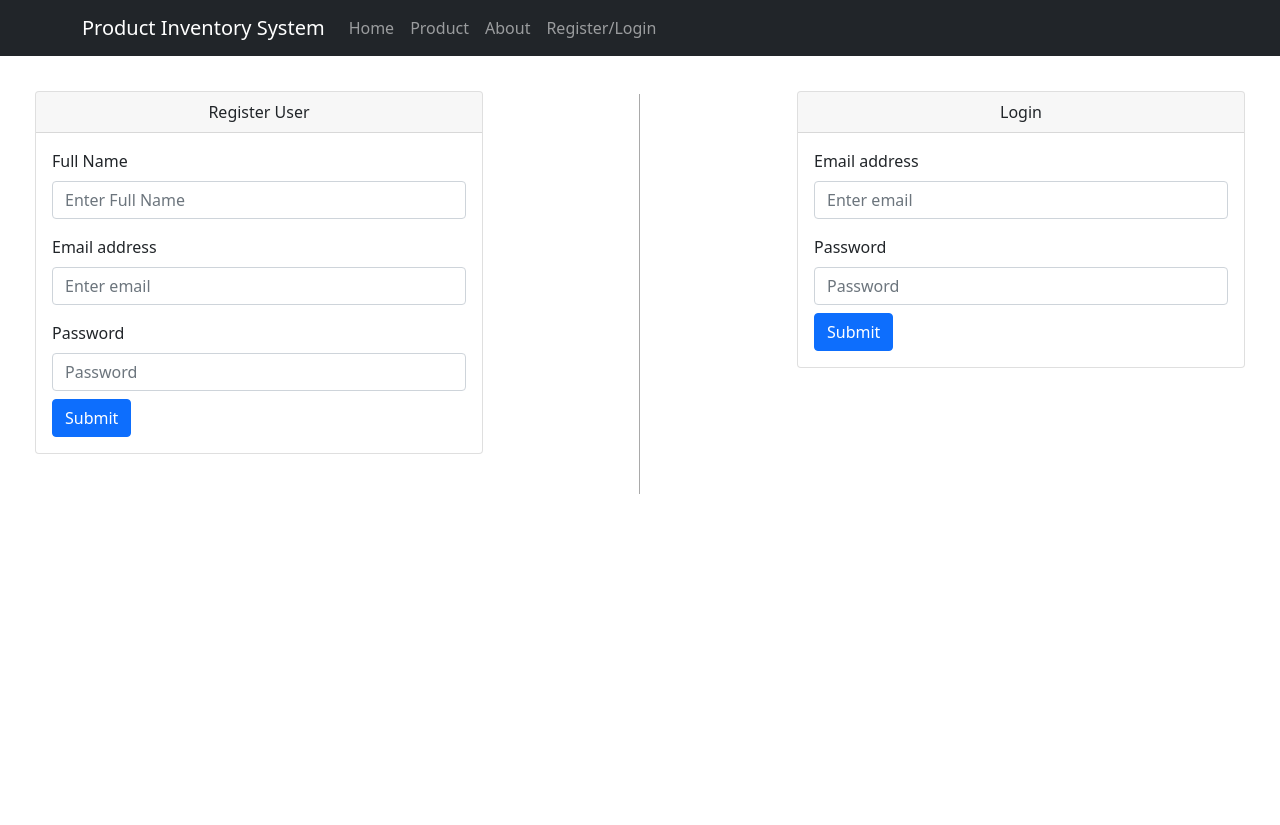
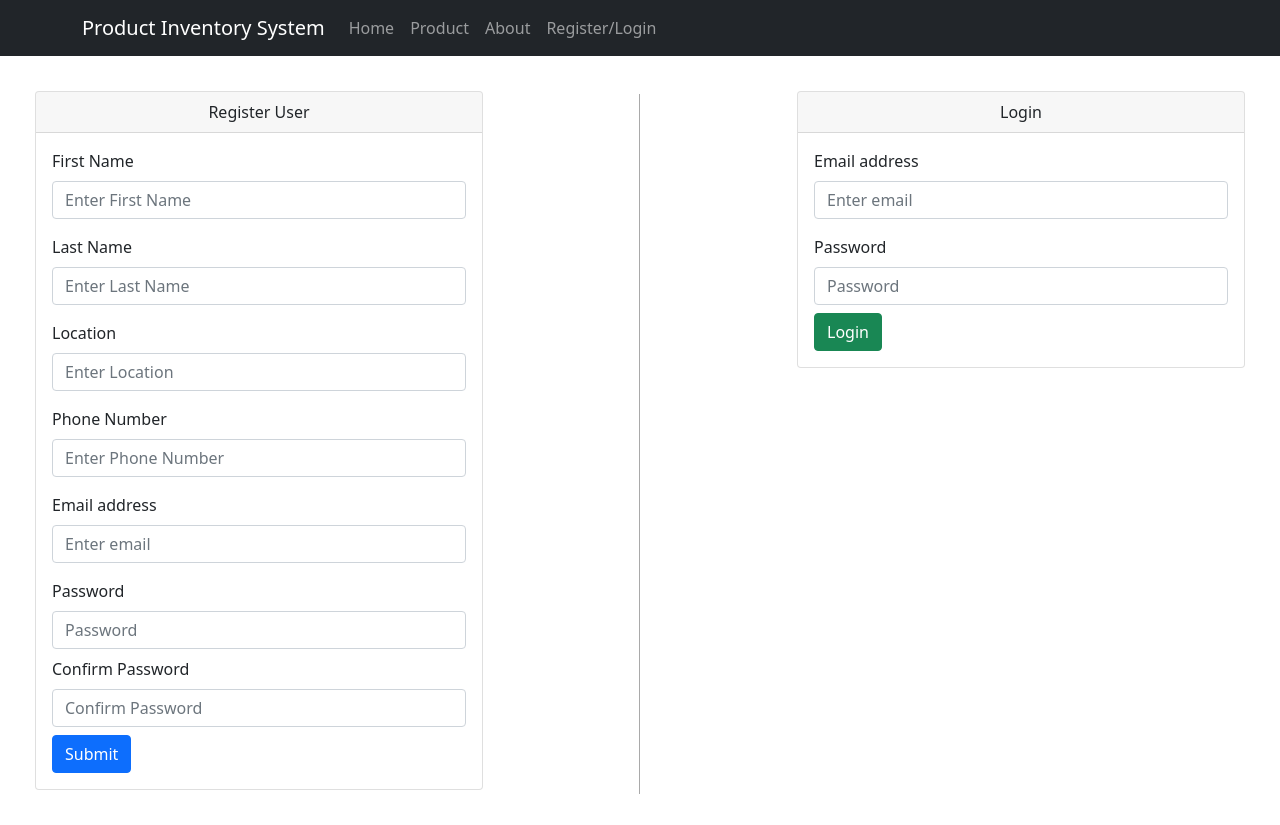
Before and after one commit to trishu/my-app, a React (Create React App) app: page /register-login in a window 1280 px wide. Before the commit the page ends 800 px from the top, so only its background shows below. Built offline with nearby package versions, Linux system fonts and the light colour scheme.

Commit message:
login page changes

```diff
--- a/src/components/Login.jsx
+++ b/src/components/Login.jsx
@@ -19,8 +19,8 @@ const Login = () => {
                             <Form.Control type="password" placeholder="Password" />
                         </Form.Group>
 
-                        <Button variant="primary" type="submit">
-                            Submit
+                        <Button variant="success" type="submit">
+                            Login
                         </Button>
                     </Form>
                 </Card.Body>
--- a/src/components/RegisterLogin.jsx
+++ b/src/components/RegisterLogin.jsx
@@ -4,7 +4,7 @@ import RegisterUser from "./RegisterUser";
 const RegisterLogin = () => {
     return (<div>
         <RegisterUser/>
-        <div style = {{height: '400px', borderRight: '1px solid #A9A9A9',position: 'absolute',right: '50%',marginTop:'3%'}}/>
+        <div style = {{height: '700px', borderRight: '1px solid #A9A9A9',position: 'absolute',right: '50%',marginTop:'3%'}}/>
         <Login/>
 
     </div>);
--- a/src/components/RegisterUser.jsx
+++ b/src/components/RegisterUser.jsx
@@ -9,9 +9,24 @@ const RegisterUser = () => {
                 <Card.Header className="text-center"><span>Register User</span></Card.Header>
                 <Card.Body>
                     <Form>
-                        <Form.Group className="mb-3" controlId="registerUserName">
-                            <Form.Label>Full Name</Form.Label>
-                            <Form.Control type="Text" placeholder="Enter Full Name" />
+                        <Form.Group className="mb-3" controlId="registerUserFName">
+                            <Form.Label>First Name</Form.Label>
+                            <Form.Control type="Text" placeholder="Enter First Name" />
+                        </Form.Group>
+
+                        <Form.Group className="mb-3" controlId="registerUserLName">
+                            <Form.Label>Last Name</Form.Label>
+                            <Form.Control type="Text" placeholder="Enter Last Name" />
+                        </Form.Group>
+
+                        <Form.Group className="mb-3" controlId="registerUserLocation">
+                            <Form.Label>Location</Form.Label>
+                            <Form.Control type="Text" placeholder="Enter Location" />
+                        </Form.Group>
+
+                        <Form.Group className="mb-3" controlId="registerUserPhone">
+                            <Form.Label>Phone Number</Form.Label>
+                            <Form.Control type="Text" placeholder="Enter Phone Number" />
                         </Form.Group>
 
                         <Form.Group className="mb-3" controlId="registerUserEmail">
@@ -19,9 +34,14 @@ const RegisterUser = () => {
                             <Form.Control type="email" placeholder="Enter email" />
                         </Form.Group>
 
-                        <Form.Group className="mb-2" controlId="registerUserSPassword">
+                        <Form.Group className="mb-2" controlId="registerUserPassword">
                             <Form.Label>Password</Form.Label>
                             <Form.Control type="password" placeholder="Password" />
+                        </Form.Group>
+
+                        <Form.Group className="mb-2" controlId="registerUserConfirmPassword">
+                            <Form.Label>Confirm Password</Form.Label>
+                            <Form.Control type="confirmPassword" placeholder="Confirm Password" />
                         </Form.Group>
 
                         <Button variant="primary" type="submit">
```
